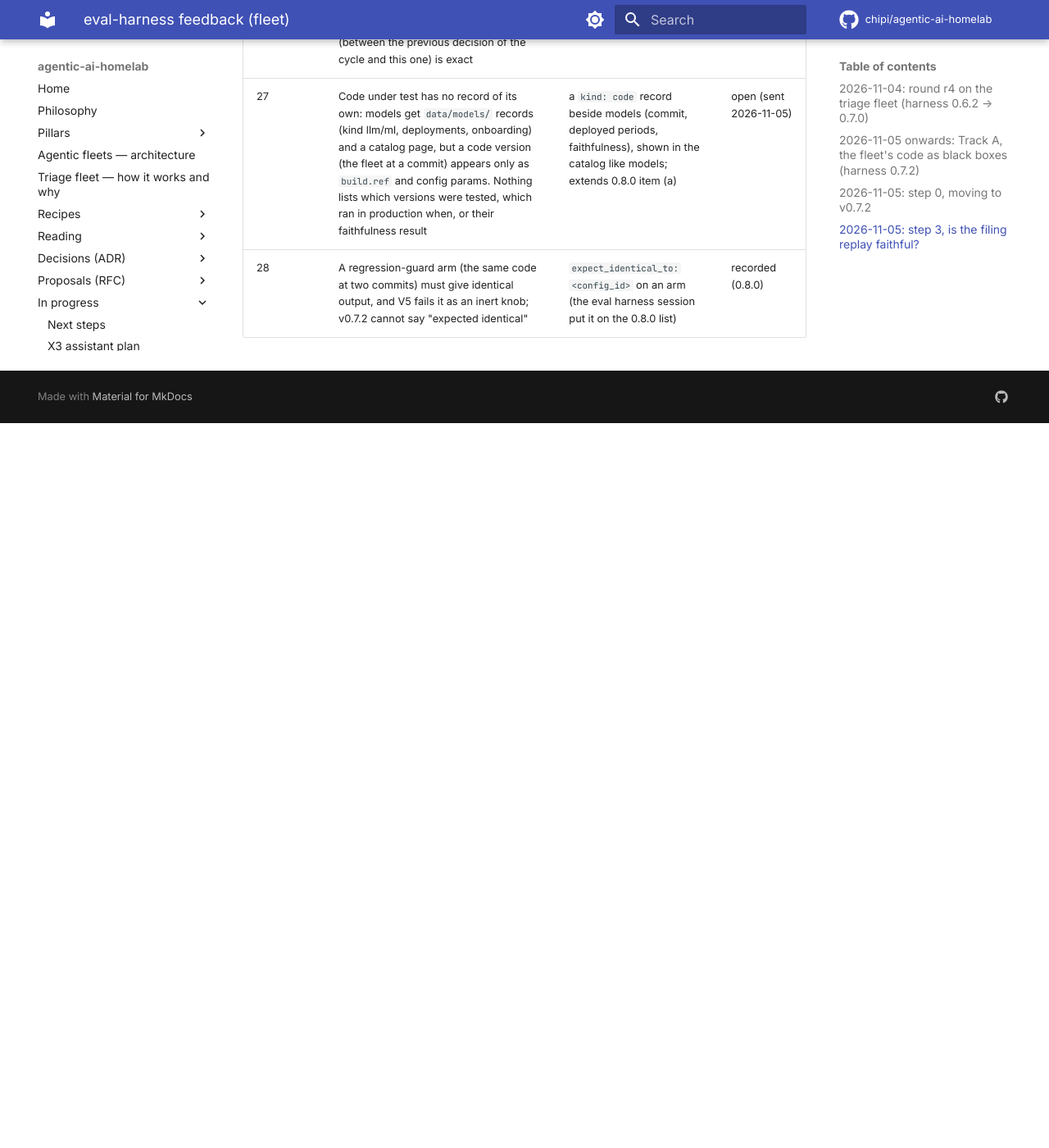
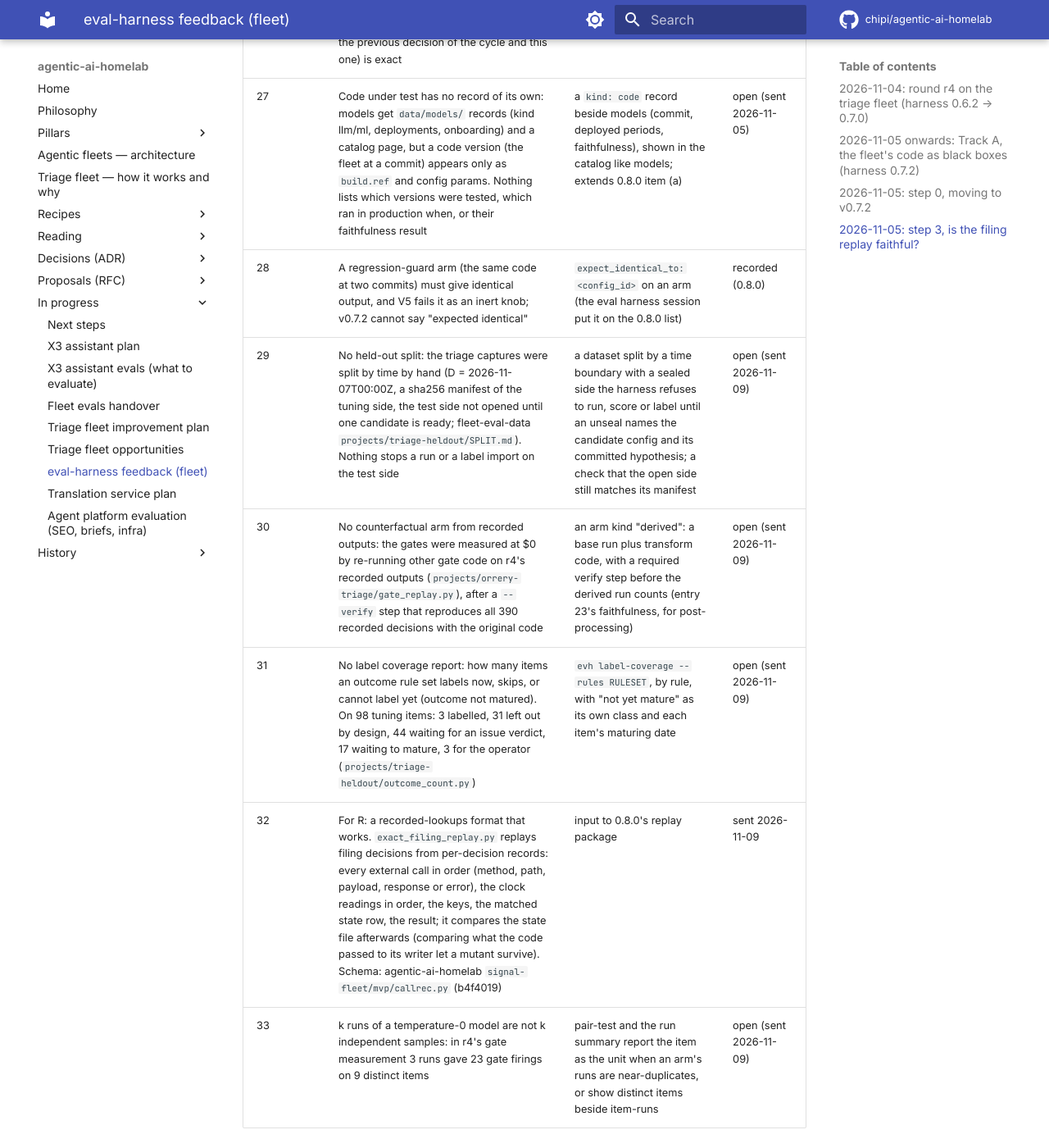
Before and after one commit to chipi/agentic-ai-homelab, an MkDocs documentation site: the page built from docs/wip/eval-harness-feedback-fleet.md, in a window 1280 px wide and 1400 px high, scrolled down 4495 px. Shown: the whole window at 82% size. Built offline with MkDocs 1.6.1 and Material for MkDocs 9.7.7, drawn with Linux system fonts in a browser that asks for light colours; comment, search, counter and statistics services are not loaded; before the commit the page ends 5011 px from its top, so only the background shows below that.

Commit message:
docs(wip): eval-harness feedback 29-33 (held-out split, derived arms, label coverage, recorded lookups, k at temperature 0)
Sent to the eval harness session 2026-11-09, which asked for feedback beyond 28 for 0.8.0.
Also answered there: 21 is not needed now (links folded into the item's outcome held);
20's first case is pairwise precision and recall of a grouping (B-cubed per item served).

Co-Authored-By: Claude Opus 5.5 <noreply@anthropic.com>
Claude-Session: https://claude.ai/code/session_01DJqN6snr74mE9NrM8w2eyq

```diff
--- a/docs/wip/eval-harness-feedback-fleet.md
+++ b/docs/wip/eval-harness-feedback-fleet.md
@@ -76,3 +76,8 @@ fixes, none of them visible from the harness side; each would have shown up as a
 | 26 | Production's writes were first matched to decisions by the fingerprints an issue names; one reopen never named its fingerprint, so a faithful replay read as a miss. Matching by time window (between the previous decision of the cycle and this one) is exact | a note in the "your system is plain code" page: join outcomes by time and order, not by a key the outcome may not carry | open |
 | 27 | Code under test has no record of its own: models get `data/models/` records (kind llm/ml, deployments, onboarding) and a catalog page, but a code version (the fleet at a commit) appears only as `build.ref` and config params. Nothing lists which versions were tested, which ran in production when, or their faithfulness result | a `kind: code` record beside models (commit, deployed periods, faithfulness), shown in the catalog like models; extends 0.8.0 item (a) | open (sent 2026-11-05) |
 | 28 | A regression-guard arm (the same code at two commits) must give identical output, and V5 fails it as an inert knob; v0.7.2 cannot say "expected identical" | `expect_identical_to: <config_id>` on an arm (the eval harness session put it on the 0.8.0 list) | recorded (0.8.0) |
+| 29 | No held-out split: the triage captures were split by time by hand (D = 2026-11-07T00:00Z, a sha256 manifest of the tuning side, the test side not opened until one candidate is ready; fleet-eval-data `projects/triage-heldout/SPLIT.md`). Nothing stops a run or a label import on the test side | a dataset split by a time boundary with a sealed side the harness refuses to run, score or label until an unseal names the candidate config and its committed hypothesis; a check that the open side still matches its manifest | open (sent 2026-11-09) |
+| 30 | No counterfactual arm from recorded outputs: the gates were measured at $0 by re-running other gate code on r4's recorded outputs (`projects/orrery-triage/gate_replay.py`), after a `--verify` step that reproduces all 390 recorded decisions with the original code | an arm kind "derived": a base run plus transform code, with a required verify step before the derived run counts (entry 23's faithfulness, for post-processing) | open (sent 2026-11-09) |
+| 31 | No label coverage report: how many items an outcome rule set labels now, skips, or cannot label yet (outcome not matured). On 98 tuning items: 3 labelled, 31 left out by design, 44 waiting for an issue verdict, 17 waiting to mature, 3 for the operator (`projects/triage-heldout/outcome_count.py`) | `evh label-coverage --rules RULESET`, by rule, with "not yet mature" as its own class and each item's maturing date | open (sent 2026-11-09) |
+| 32 | For R: a recorded-lookups format that works. `exact_filing_replay.py` replays filing decisions from per-decision records: every external call in order (method, path, payload, response or error), the clock readings in order, the keys, the matched state row, the result; it compares the state file afterwards (comparing what the code passed to its writer let a mutant survive). Schema: agentic-ai-homelab `signal-fleet/mvp/callrec.py` (b4f4019) | input to 0.8.0's replay package | sent 2026-11-09 |
+| 33 | k runs of a temperature-0 model are not k independent samples: in r4's gate measurement 3 runs gave 23 gate firings on 9 distinct items | pair-test and the run summary report the item as the unit when an arm's runs are near-duplicates, or show distinct items beside item-runs | open (sent 2026-11-09) |
```
